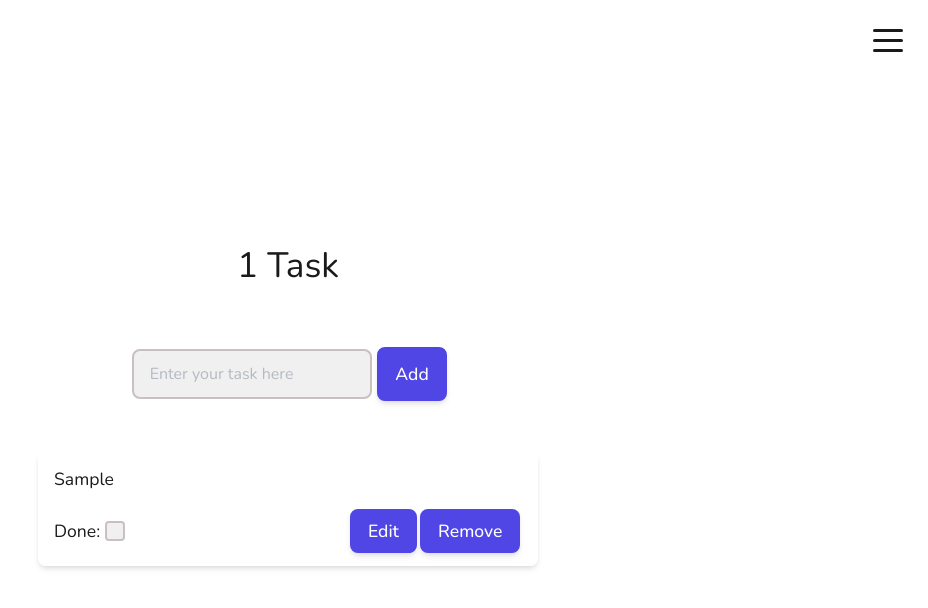
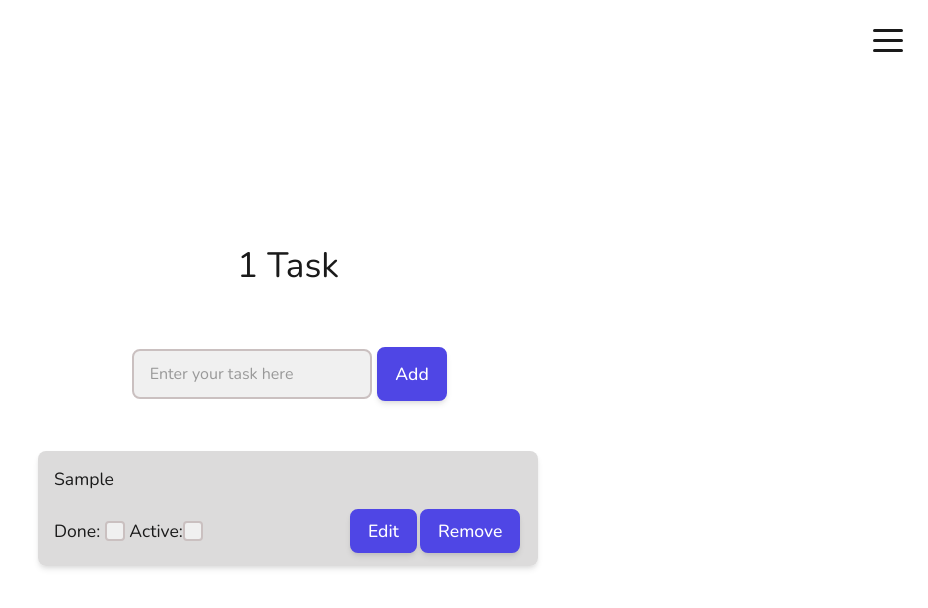
Before and after one commit to ohbeomho/task-tracker, a React (Vite) app: page / in a window 1280 px wide. Both pictures are taken after typing "Sample" into the empty fields and a click on the button "Add". Shown: the top 608 px of the page, without its empty margins (352-1280 px from the left). Built offline with nearby package versions, Linux system fonts and the light colour scheme; no server answers.

Commit message:
Feat: Active tasks

```diff
--- a/src/App.tsx
+++ b/src/App.tsx
@@ -19,19 +19,14 @@ type TaskAction = {
   task?: Task
   tasks?: Task[]
   content?: string
-  done?: boolean
+  status?: number
   id?: number
 }
 
 const API_HOST = import.meta.env.VITE_API_HOST || 'http://localhost:8080'
 
 function sortTasks(tasks: Task[]): Task[] {
-  return tasks.sort((a, b) => {
-    if (!a.done && b.done) return -1
-    else if (a.done && !b.done) return 1
-
-    return 0
-  })
+  return tasks.sort((a, b) => a.status - b.status)
 }
 
 function tasksReducer(tasks: Task[], action: TaskAction): Task[] {
@@ -46,7 +41,7 @@ function tasksReducer(tasks: Task[], action: TaskAction): Task[] {
       break
     case 'mark':
       updated = tasks.map((task) =>
-        task === action.task! ? { ...task, done: action.done! } : task,
+        task === action.task! ? { ...task, status: action.status! } : task,
       )
       break
     case 'edit':
@@ -156,7 +151,7 @@ function App() {
 
   const addTask = useCallback(() => {
     if (!content) return
-    const newTask: Task = { content, done: false }
+    const newTask: Task = { content, status: 0 }
     // Add to local state immediately for better UX
     dispatch({ type: 'add', task: newTask })
     setContent('')
@@ -183,9 +178,9 @@ function App() {
       })
   }, [content, spaceId])
 
-  const markTask = useCallback(
-    (task: Task, done: boolean) => {
-      dispatch({ type: 'mark', task, done })
+  const changeStatus = useCallback(
+    (task: Task, status: number) => {
+      dispatch({ type: 'mark', task, status })
 
       if (!spaceId) return
 
@@ -193,7 +188,7 @@ function App() {
       fetch(`${API_HOST}/api/task/${task.id}`, {
         method: 'PATCH',
         headers: { 'Content-Type': 'application/json' },
-        body: JSON.stringify({ done }),
+        body: JSON.stringify({ status }),
       }).catch(console.error)
     },
     [spaceId],
@@ -390,7 +385,7 @@ Continue?`,
             </TaskListItem>
           ) : tasks.length ? (
             tasks.map((task, idx) => (
-              <TaskListItem key={idx} $done={task.done}>
+              <TaskListItem key={idx} $status={task.status}>
                 {editingTask === task ? (
                   <TaskContentInput
                     defaultValue={task.content}
@@ -405,8 +400,18 @@ Continue?`,
                   <div style={{ display: 'flex', alignItems: 'center' }}>
                     Done:&nbsp;
                     <Checkbox
-                      onChange={(e) => markTask(task, e.currentTarget.checked)}
-                      checked={task.done}
+                      onChange={(e) =>
+                        changeStatus(task, e.currentTarget.checked ? 1 : 0)
+                      }
+                      checked={task.status === 1}
+                      disabled={editingTask !== null}
+                    />
+                    &nbsp;Active:
+                    <Checkbox
+                      onChange={(e) =>
+                        changeStatus(task, e.currentTarget.checked ? -1 : 0)
+                      }
+                      checked={task.status === -1}
                       disabled={editingTask !== null}
                     />
                   </div>
--- a/src/components/Input.styled.tsx
+++ b/src/components/Input.styled.tsx
@@ -14,7 +14,6 @@ const Input = styled.input`
   box-sizing: border-box;
 
   &::placeholder {
-    color: var(--task-done);
     opacity: 0.7;
   }
 
--- a/src/components/TaskList.styled.tsx
+++ b/src/components/TaskList.styled.tsx
@@ -11,14 +11,15 @@ const TaskList = styled.ul`
   box-shadow: var(--shadow);
 `
 
-const TaskListItem = styled.li.attrs<{ $done?: boolean }>((props) => ({
-  $done: props.$done || false,
+const TaskListItem = styled.li.attrs<{ $status?: number }>((props) => ({
+  $status: props.$status || 0,
 }))`
   display: flex;
   flex-direction: column;
   justify-content: center;
   align-items: stretch;
-  background-color: var(--task-bg);
+  background-color: ${(props) =>
+    props.$status === -1 ? 'var(--task-active)' : 'var(--task-bg)'};
   padding: 0.75rem 1rem;
   transition: all 0.2s ease;
   border-bottom: 1px solid var(--border-color);
@@ -29,12 +30,13 @@ const TaskListItem = styled.li.attrs<{ $done?: boolean }>((props) => ({
 
   & > div:first-child {
     padding: 0.25rem 0;
-    text-decoration: ${(props) => (props.$done ? 'line-through' : 'none')};
+    text-decoration: ${(props) =>
+      props.$status === 1 ? 'line-through' : 'none'};
     color: ${(props) =>
-      props.$done ? 'var(--task-done)' : 'var(--text-color)'};
+      props.$status === 1 ? 'var(--task-done)' : 'var(--text-color)'};
     line-break: anywhere;
     overflow-wrap: break-word;
-    opacity: ${(props) => (props.$done ? 0.8 : 1)};
+    opacity: ${(props) => (props.$status === 1 ? 0.8 : 1)};
   }
 
   & > div:last-child {
--- a/src/index.css
+++ b/src/index.css
@@ -9,8 +9,8 @@
   --button-bg: #4f46e5;
   --button-hover: #4338ca;
   --button-text: #ffffff;
-  --task-bg: #ffffff;
-  --task-done: #9ca3af;
+  --task-bg: #dcdbdb;
+  --task-active: #a6a2ed;
   --shadow:
     0 4px 6px -1px rgba(0, 0, 0, 0.1), 0 2px 4px -1px rgba(0, 0, 0, 0.06);
 }
@@ -25,7 +25,7 @@
   --button-hover: #4f46e5;
   --button-text: #f9fafb;
   --task-bg: #2f3641;
-  --task-done: #9ca3af;
+  --task-active: #373568;
   --shadow:
     0 4px 6px -1px rgba(0, 0, 0, 0.2), 0 2px 4px -1px rgba(0, 0, 0, 0.12);
 }
--- a/src/task.ts
+++ b/src/task.ts
@@ -1,7 +1,10 @@
 export type Task = {
   id?: number
   content: string
-  done: boolean
+  // active: -1, unfinished: 0, finished: 1
+  // Why active is -1? Because it is easier to sort
+  // Why use -1, 0, 1 instead of 0, 1, 2? Because... why not?
+  status: number
   spaceId?: string
 }
 
```
